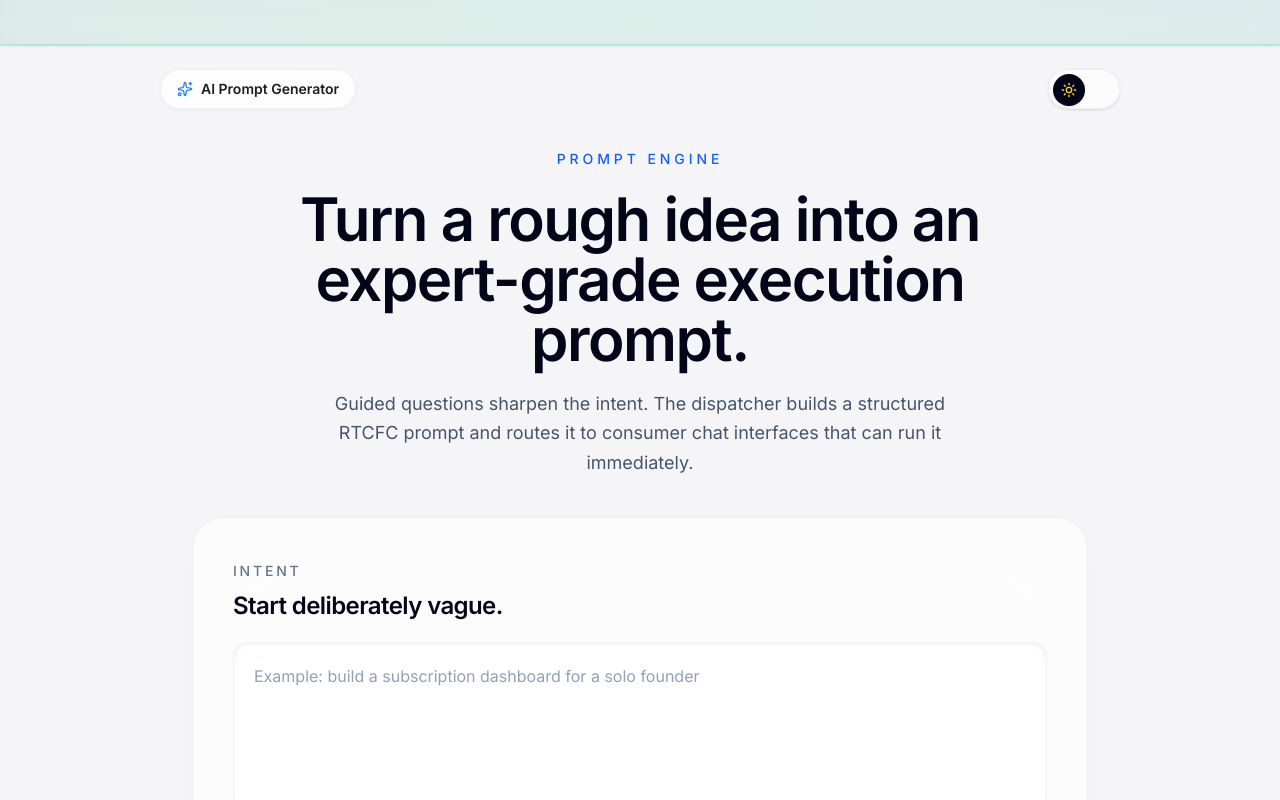
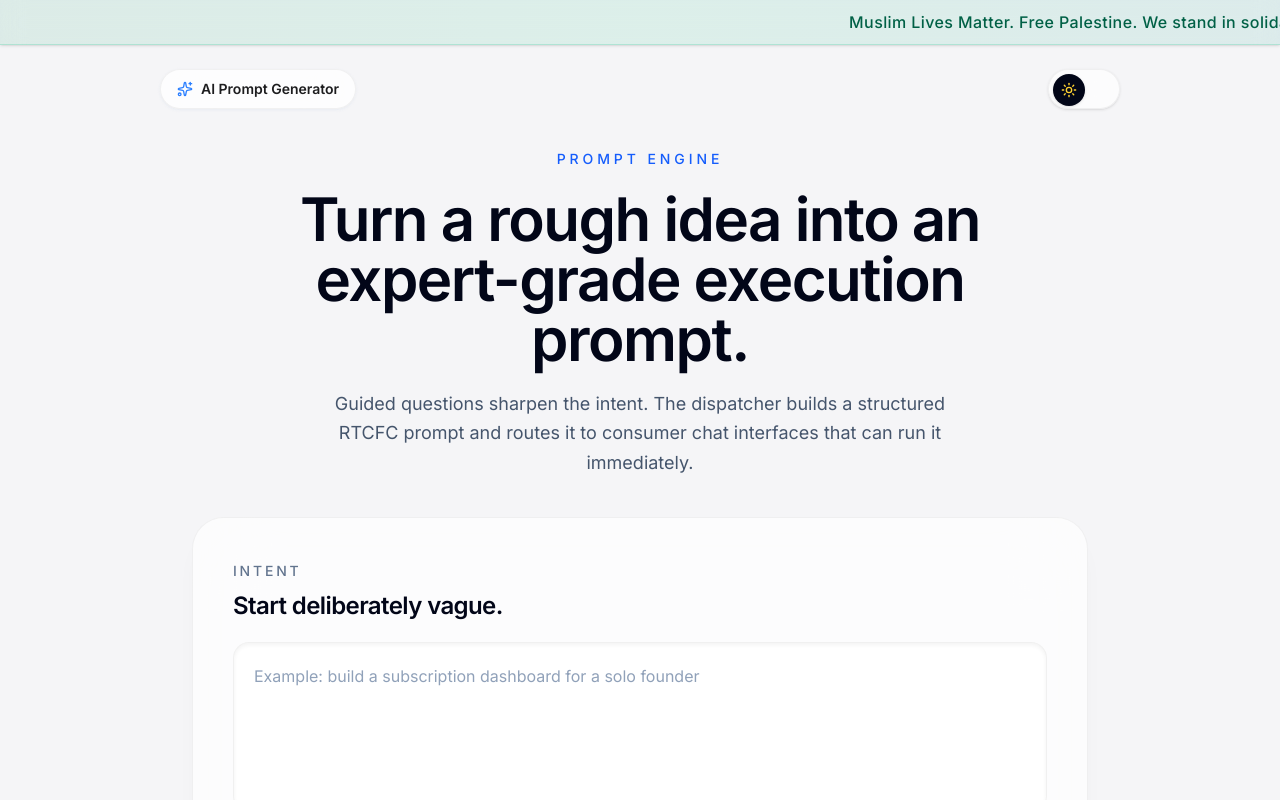
Before and after one commit to Nidan73/prompt-generator, a Next.js app: page / in a window 1280 px wide. Shown: the top 800 px of the page. Built offline with nearby package versions, Linux system fonts and the light colour scheme.

Commit message:
style: fix marquee animation using framer motion

```diff
--- a/app/globals.css
+++ b/app/globals.css
@@ -30,15 +30,3 @@ html.dark {
   background: var(--accent);
   color: white;
 }
-
-@keyframes marquee {
-  0% { transform: translateX(100vw); }
-  100% { transform: translateX(-100%); }
-}
-
-.animate-marquee {
-  display: inline-block;
-  white-space: nowrap;
-  animation: marquee 25s linear infinite;
-  padding-left: 100%;
-}
--- a/app/page.tsx
+++ b/app/page.tsx
@@ -264,11 +264,20 @@ export default function Home() {
     <main className="min-h-screen overflow-hidden transition-colors">
 
       {/* Edge-to-edge Marquee Banner */}
-      <div className="w-full overflow-hidden bg-gradient-to-r from-emerald-600/10 via-emerald-500/10 to-teal-600/10 border-b border-emerald-500/20 shadow-sm backdrop-blur-md dark:from-emerald-950/40 dark:via-emerald-900/40 dark:to-teal-900/40 dark:border-emerald-500/10">
-        <div className="py-2.5">
-          <p className="animate-marquee text-sm font-medium tracking-wide text-emerald-800 dark:text-emerald-300">
+      <div className="w-full bg-gradient-to-r from-emerald-600/10 via-emerald-500/10 to-teal-600/10 border-b border-emerald-500/20 shadow-sm backdrop-blur-md dark:from-emerald-950/40 dark:via-emerald-900/40 dark:to-teal-900/40 dark:border-emerald-500/10">
+        <div className="flex w-full overflow-hidden whitespace-nowrap py-2.5">
+          <motion.div
+            initial={{ x: "100vw" }}
+            animate={{ x: "-100%" }}
+            transition={{
+              duration: 25,
+              ease: "linear",
+              repeat: Infinity,
+            }}
+            className="flex items-center text-sm font-medium tracking-wide text-emerald-800 dark:text-emerald-300 sm:text-base"
+          >
             Muslim Lives Matter. Free Palestine. We stand in solidarity and will never forget Gaza.
-          </p>
+          </motion.div>
         </div>
       </div>
 
```
